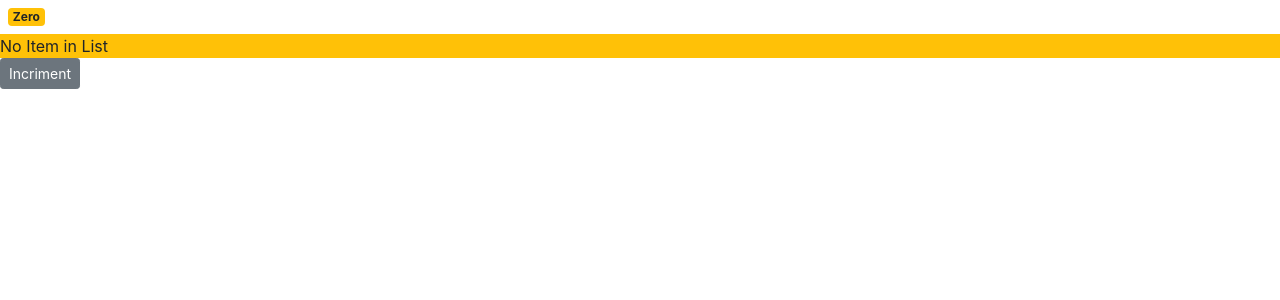
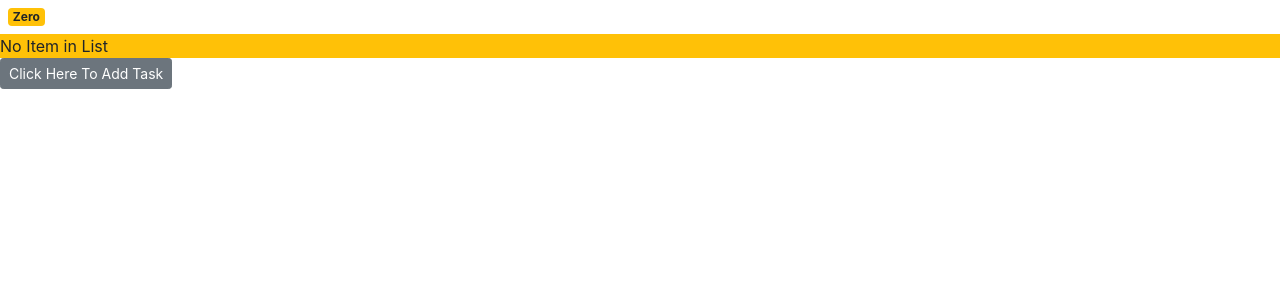
Before and after one commit to AtaMuhiuldin/NODE, a React (Create React App) app: page / in a window 1280 px wide. Shown: the top 300 px of the page. Built offline with nearby package versions, Linux system fonts and the light colour scheme.

Commit message:
Change Text of Button

```diff
--- a/src/components/counter.jsx
+++ b/src/components/counter.jsx
@@ -18,7 +18,7 @@ class Counter extends Component{
 					<ul className="list-group">
 						{this.renderConditionalList()}
 					</ul>
-					<button onClick={this.addMessage} className="btn btn-secondary btn-sm">Incriment</button>
+					<button onClick={this.addMessage} className="btn btn-secondary btn-sm"> Click Here To Add Task</button>
 				</React.Fragment>
 			);
 	}
```
